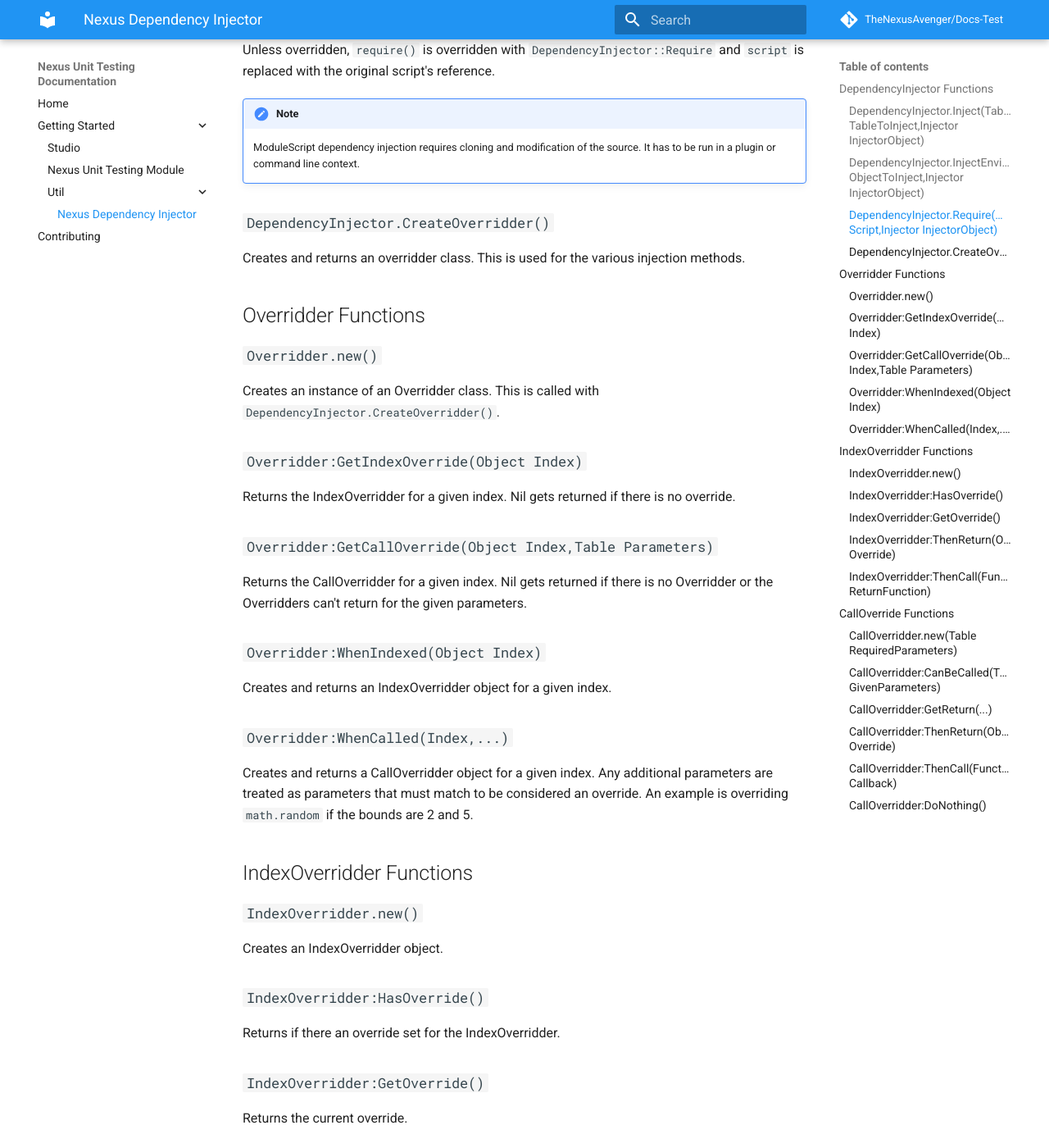
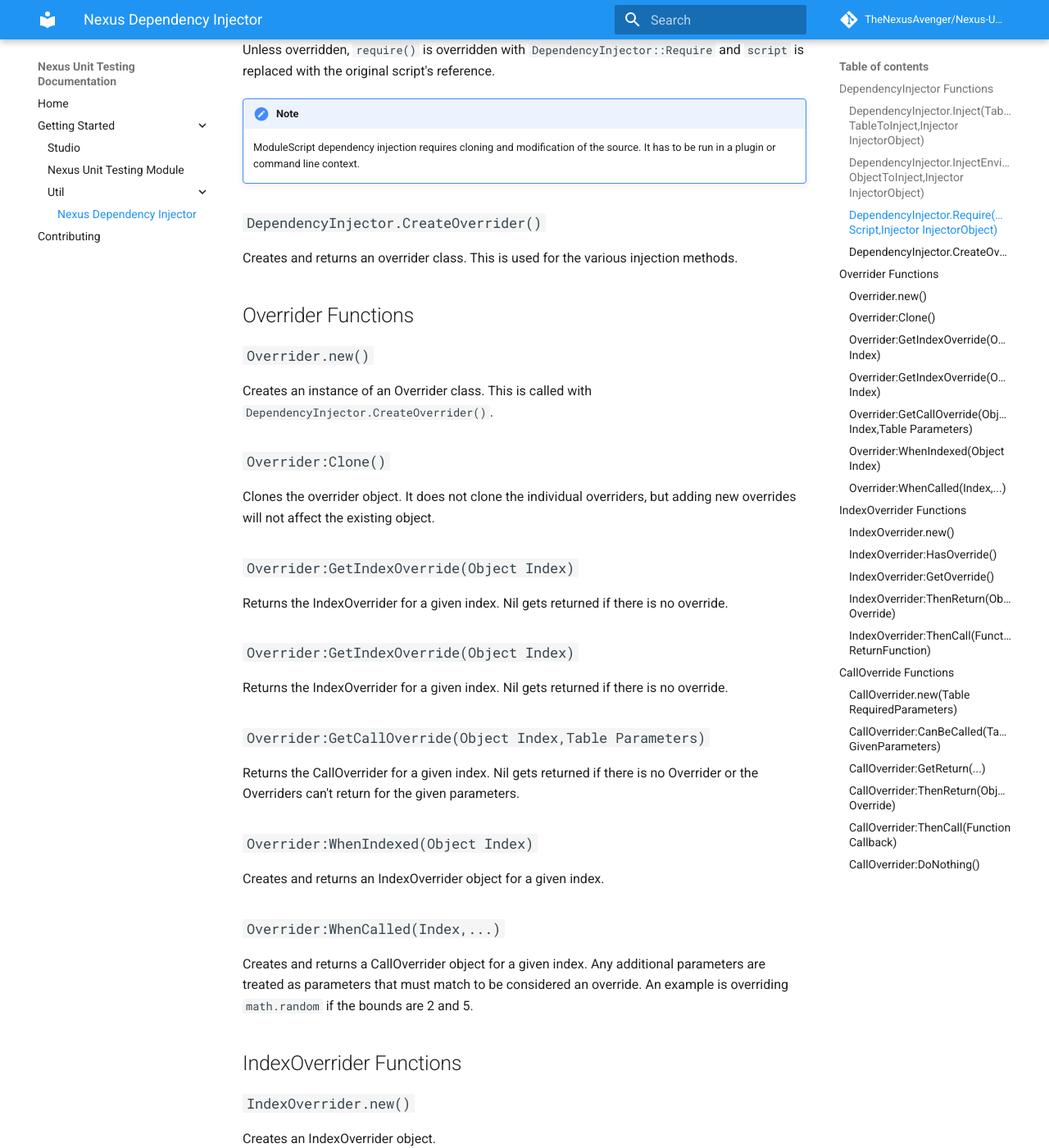
Before and after one commit to TheNexusAvenger/Nexus-Unit-Testing, an MkDocs documentation site: the page built from docs/getting-started/util/nexus-depenendy-injector.md, in a window 1280 px wide and 1400 px high, scrolled down 847 px. Shown: the whole window at 82% size. Built offline with MkDocs 1.6.1 and Material for MkDocs 9.7.7, drawn with Linux system fonts in a browser that asks for light colours; comment, search, counter and statistics services are not loaded; some of the changed text lies outside the part shown.

```diff
--- a/docs/getting-started/util/nexus-depenendy-injector.md
+++ b/docs/getting-started/util/nexus-depenendy-injector.md
@@ -35,78 +35,86 @@
     modification of the source. It has to be run in a plugin
     or command line context.
 
-### `DependencyInjector.CreateOverridder()`
-Creates and returns an overridder class. This is used
+### `DependencyInjector.CreateOverrider()`
+Creates and returns an overrider class. This is used
 for the various injection methods.
 
-## Overridder Functions
-### `Overridder.new()`
-Creates an instance of an Overridder class. This is called
-with `DependencyInjector.CreateOverridder()`.
+## Overrider Functions
+### `Overrider.new()`
+Creates an instance of an Overrider class. This is called
+with `DependencyInjector.CreateOverrider()`.
 
-### `Overridder:GetIndexOverride(Object Index)`
-Returns the IndexOverridder for a given index. Nil gets
+### `Overrider:Clone()`
+Clones the overrider object. It does not clone the individual overriders, but
+adding new overrides will not affect the existing object.
+
+### `Overrider:GetIndexOverride(Object Index)`
+Returns the IndexOverrider for a given index. Nil gets
 returned if there is no override.
 
-### `Overridder:GetCallOverride(Object Index,Table Parameters)`
-Returns the CallOverridder for a given index. Nil gets
-returned if there is no Overridder or the Overridders
+### `Overrider:GetIndexOverride(Object Index)`
+Returns the IndexOverrider for a given index. Nil gets
+returned if there is no override.
+
+### `Overrider:GetCallOverride(Object Index,Table Parameters)`
+Returns the CallOverrider for a given index. Nil gets
+returned if there is no Overrider or the Overriders
 can't return for the given parameters.
 
-### `Overridder:WhenIndexed(Object Index)`
-Creates and returns an IndexOverridder object for a
+### `Overrider:WhenIndexed(Object Index)`
+Creates and returns an IndexOverrider object for a
 given index.
 
-### `Overridder:WhenCalled(Index,...)`
-Creates and returns a CallOverridder object for a
+### `Overrider:WhenCalled(Index,...)`
+Creates and returns a CallOverrider object for a
 given index. Any additional parameters are treated
 as parameters that must match to be considered an
 override. An example is overriding `math.random`
 if the bounds are 2 and 5.
 
-## IndexOverridder Functions
-### `IndexOverridder.new()`
-Creates an IndexOverridder object.
+## IndexOverrider Functions
+### `IndexOverrider.new()`
+Creates an IndexOverrider object.
 
-### `IndexOverridder:HasOverride()`
-Returns if there an override set for the IndexOverridder.
+### `IndexOverrider:HasOverride()`
+Returns if there an override set for the IndexOverrider.
 
-### `IndexOverridder:GetOverride()`
+### `IndexOverrider:GetOverride()`
 Returns the current override.
 
-### `IndexOverridder:ThenReturn(Object Override)`
+### `IndexOverrider:ThenReturn(Object Override)`
 Sets the override to return a fixed object when
-IndexOverridder::GetOverride is called.
+IndexOverrider::GetOverride is called.
 
-### `IndexOverridder:ThenCall(Function ReturnFunction)`
-Sets the override to a function. When `IndexOverridder::GetOverride`
+### `IndexOverrider:ThenCall(Function ReturnFunction)`
+Sets the override to a function. When `IndexOverrider::GetOverride`
 is called, the given function will be run and the
 override will be what the function returns.
 
 ## CallOverride Functions
-### `CallOverridder.new(Table RequiredParameters)`
-Creates a CallOverridder object. Takes in a set of required
+### `CallOverrider.new(Table RequiredParameters)`
+Creates a CallOverrider object. Takes in a set of required
 parameters for the override to be called.
 
-### `CallOverridder:CanBeCalled(Table GivenParameters)`
+### `CallOverrider:CanBeCalled(Table GivenParameters)`
 Returns if the override is valid for the
 given set of overrides. It is assumed an
 extra parameters beyond the initial RequiredParameters
 will be considered valid.
 
-### `CallOverridder:GetReturn(...)`
+### `CallOverrider:GetReturn(...)`
 Returns the override with the given set
 of parameters.
 
-### `CallOverridder:ThenReturn(Object Override)`
-Sets the CallOverridder to return a specific
+### `CallOverrider:ThenReturn(Object Override)`
+Sets the CallOverrider to return a specific
 Object when called.
 
-### `CallOverridder:ThenCall(Function Callback)`
-Sets the CallOverridder to call a given callback
+### `CallOverrider:ThenCall(Function Callback)`
+Sets the CallOverrider to call a given callback
 and return what the Callback returns. The Callback's
 parameters will include all of the parameters that
 the function was called with.
 
-### `CallOverridder:DoNothing()`
-Sets the CallOverridder to do nothing when called.
+### `CallOverrider:DoNothing()`
+Sets the CallOverrider to do nothing when called.
--- a/mkdocs.yml
+++ b/mkdocs.yml
@@ -1,6 +1,6 @@
 site_name: Nexus Unit Testing Documentation
 site_url: https://thenexusavenger.github.io/Nexus-Unit-Testing
-repo_name: TheNexusAvenger/Docs-Test
+repo_name: TheNexusAvenger/Nexus-Unit-Testing
 repo_url: https://github.com/TheNexusAvenger/Nexus-Unit-Testing
 
 theme:
```
Also changed, not shown: docs/contributing.md (+5 -5 lines), 10 other files.
